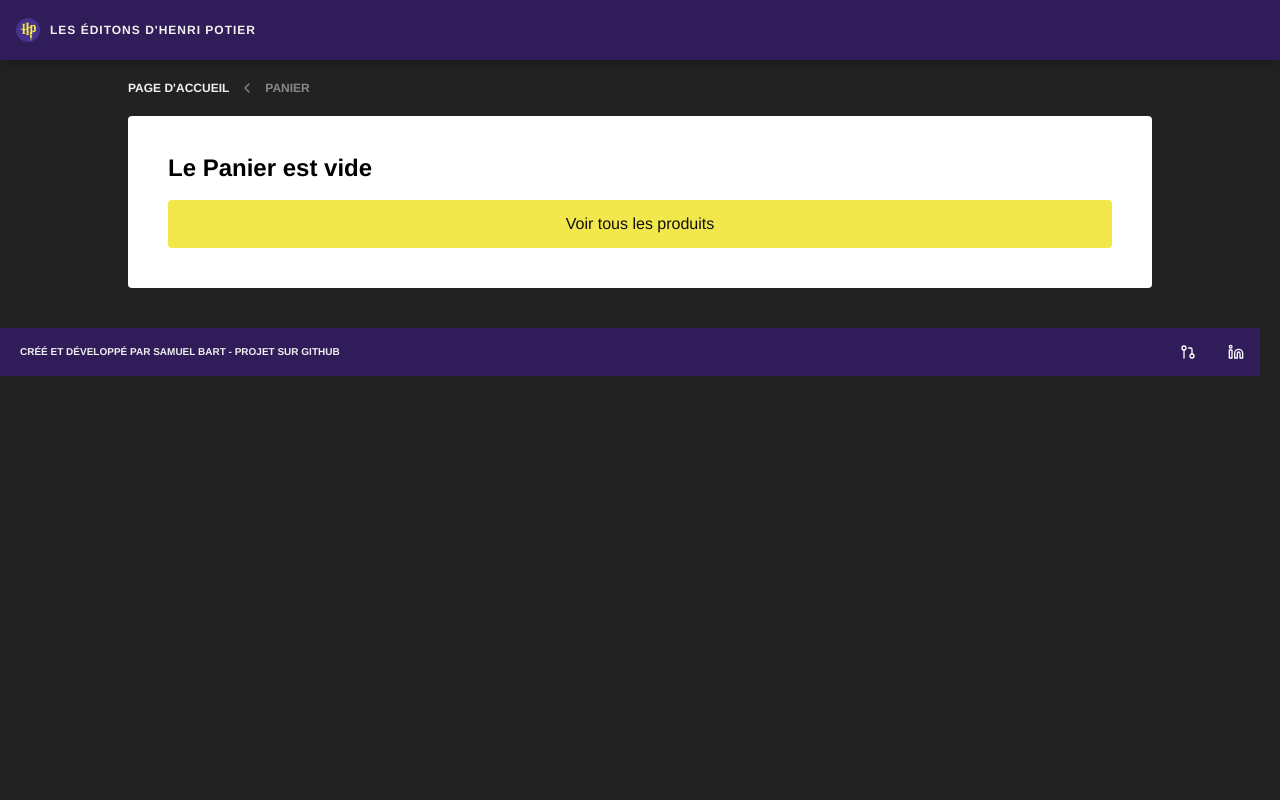
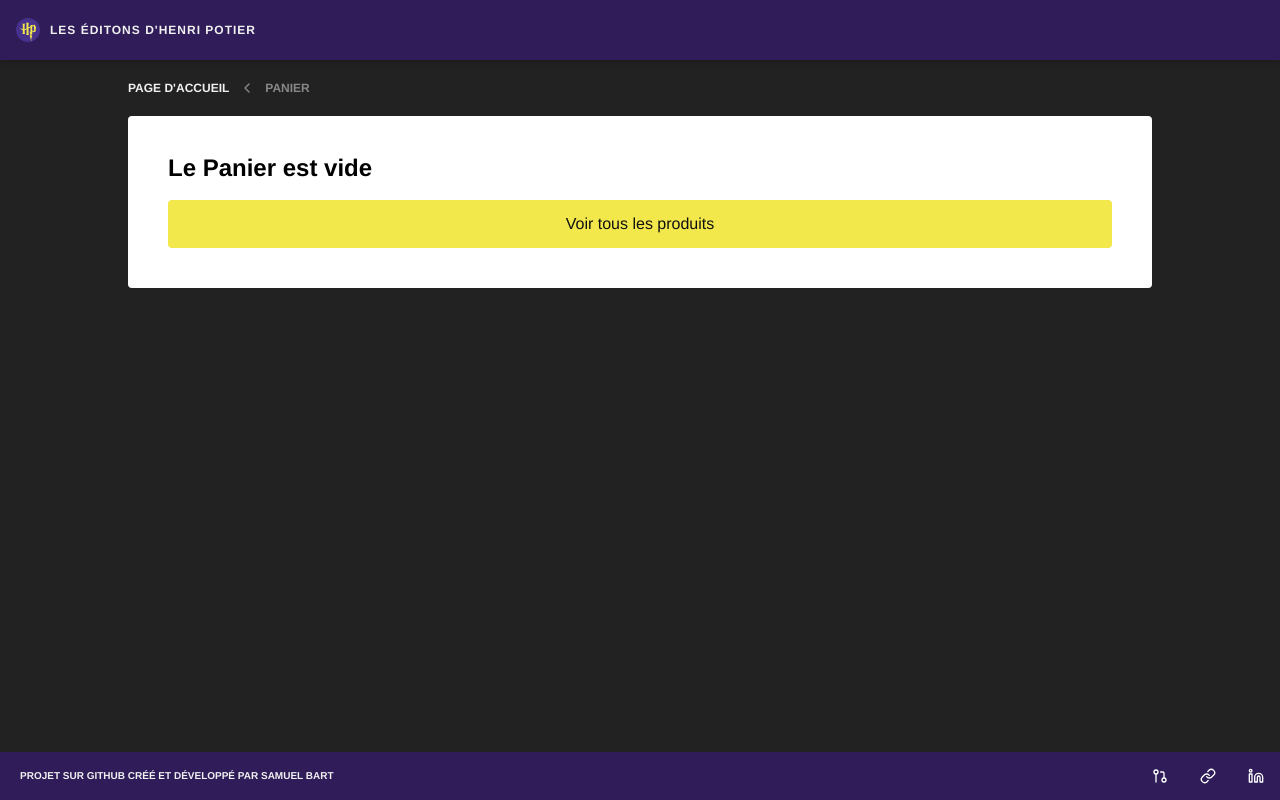
Before and after one commit to bartsam/henri-potier, a Next.js app: page /cart in a window 1280 px wide. Built offline with nearby package versions, Linux system fonts and the light colour scheme.

Commit message:
fix footer cart

```diff
--- a/components/atoms/Button/Button.js
+++ b/components/atoms/Button/Button.js
@@ -1,15 +1,16 @@
 import styles from "./Button.module.scss";
 import Link from "next/link";
 
-const Button = ({ href, event, label, passHref, theme, children }) => {
+const Button = ({ href, event, external, label, theme, children }) => {
   return href !== undefined ? (
-    <Link href={href} passHref={passHref}>
+    <Link href={href}>
       <a
         aria-label={label}
         className={`
           ${styles.button}
           ${theme ? styles[`button--${theme}`] : ""}
         `}
+        target={external && "_blank"}
       >
         {children}
       </a>
--- a/components/molecules/Search/Search.module.scss
+++ b/components/molecules/Search/Search.module.scss
@@ -83,7 +83,7 @@
   position: relative;
   width: 2rem;
   & + span {
-    margin-left: $regularSize/2;
+    margin-left: calc($regularSize/2);
   }
 }
 
--- a/components/organisms/Cart/Cart.module.scss
+++ b/components/organisms/Cart/Cart.module.scss
@@ -52,6 +52,7 @@
   .cart {
     display: flex;
     align-items: flex-start;
+    min-height: calc(100vh - 11.5rem);
   }
   .resume {
     width: auto;
--- a/components/organisms/Footer/Footer.js
+++ b/components/organisms/Footer/Footer.js
@@ -1,22 +1,25 @@
 import styles from "./Footer.module.scss";
 import Paragraph from "components/atoms/Paragraph";
 import Button from "components/atoms/Button";
-import { GitPullRequest, Linkedin } from "react-feather";
+import { GitPullRequest, Linkedin, Link } from "react-feather";
 
 export default function Footer() {
   return (
     <div className={styles.footer}>
       <Paragraph upper bold tiny white>
-        Créé et développé par Samuel Bart - Projet sur GitHub
+        Projet sur GitHub créé et développé par Samuel Bart
       </Paragraph>
       <div className={styles.social}>
-        <Button label="Github" href="https://github.com/bartsam" passHref>
+        <Button label="Github" href="https://github.com/bartsam" external>
           <GitPullRequest size={16} color="white" />
+        </Button>
+        <Button label="Portfolio" href="https://samuelbart.fr/" external>
+          <Link size={16} color="white" />
         </Button>
         <Button
           label="linkedin"
-          href="https://www.linkedin.com/samuel-bart/"
-          passHref
+          href="https://www.linkedin.com/in/samuel-bart/"
+          external
         >
           <Linkedin size={16} color="white" />
         </Button>
--- a/components/organisms/Footer/Footer.module.scss
+++ b/components/organisms/Footer/Footer.module.scss
@@ -3,7 +3,7 @@
 
 .footer {
   padding-left: $regularSize;
-  width: calc(100% - $regularSize * 2);
+  width: calc(100% - $regularSize);
   background: $purpler;
   margin-top: $regularSize;
   display: flex;
```
Also changed, not shown: 1 other file (tests, documents, lock files or other folders).
